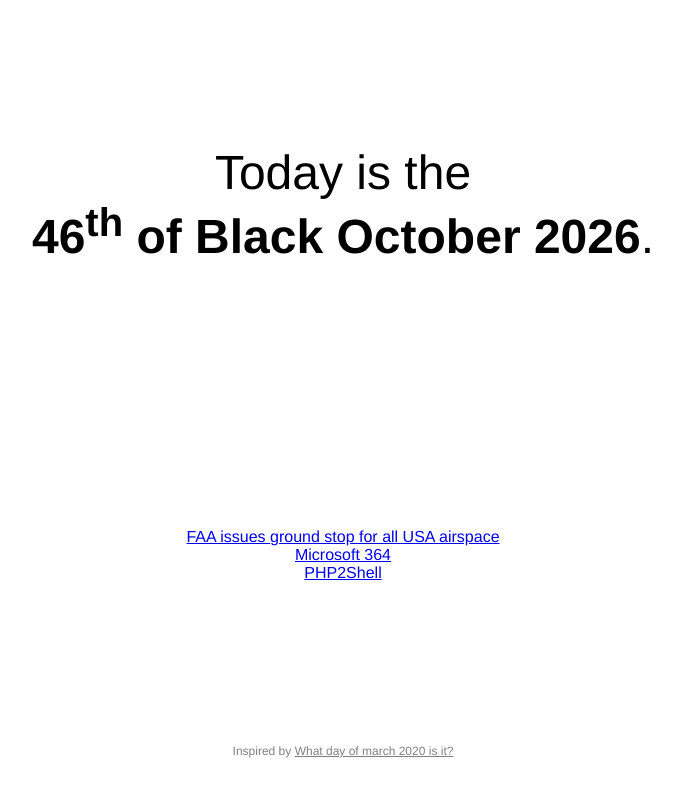
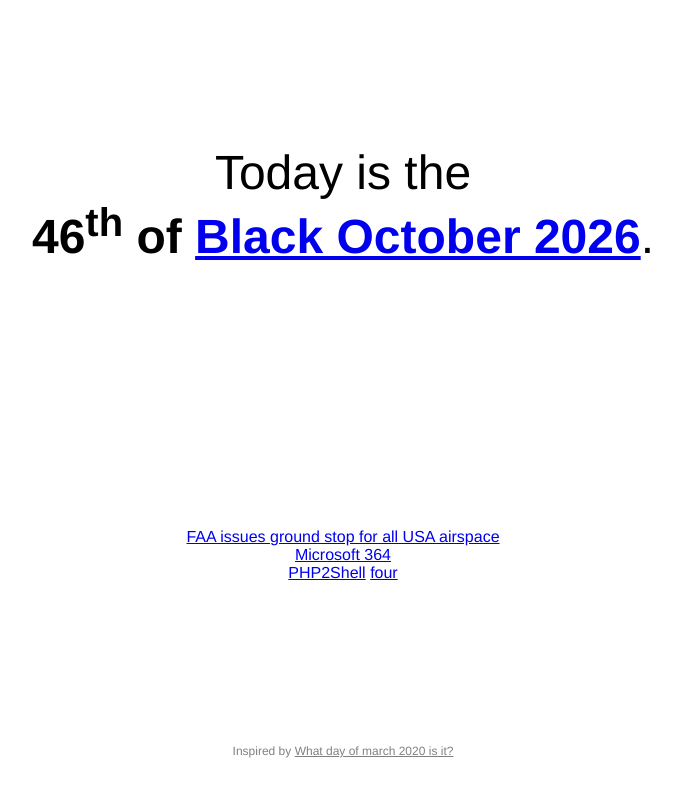
Before and after one commit to kyhwana/Whatdayofblackoctober2026, a plain HTML site: page index.html in a window 1280 px wide. Shown: the whole page, without its empty margins (297-978 px from the left). Drawn offline with nearby package versions, Linux system fonts and the light colour scheme.

Commit message:
Update index.html

```diff
--- a/index.html
+++ b/index.html
@@ -29,11 +29,12 @@
 
         <table style="width: 100%;height: 100%;text-align: center;">
             <tr style="height: 50%;">
-                <td class="main-text">Today is the <br><b> <span id="number"></span> of Black October 2026</b>.</td>
+                <td class="main-text">Today is the <br><b> <span id="number"></span> of <a href="https://en.wikipedia.org/wiki/Black_October_(information_security)">Black October 2026</a></b>.</td>
                 <tr style="height: 40%;"><td class="incidents">
                 <a href="https://www.theregister.com/offbeat/2026/11/13/faa-lifts-ground-stop-after-hours-long-delays-snag-travelers/5309912">FAA issues ground stop for all USA airspace</a><br>
                 <a href="https://www.theregister.com/saas/2026/11/13/microsofts-massive-m365-outage-stretches-past-27-hours-as-its-fixes-keep-failing/5309609">Microsoft 364</a><br>
                 <a href="https://en.wikipedia.org/wiki/PHP2Shell">PHP2Shell</a>
+                <a href="https://en.wikipedia.org/wiki/EMudhra#2026_weak_key_incident">four</a>
                 </td>
             </tr>
             <tr style="height: 10%;">
```
